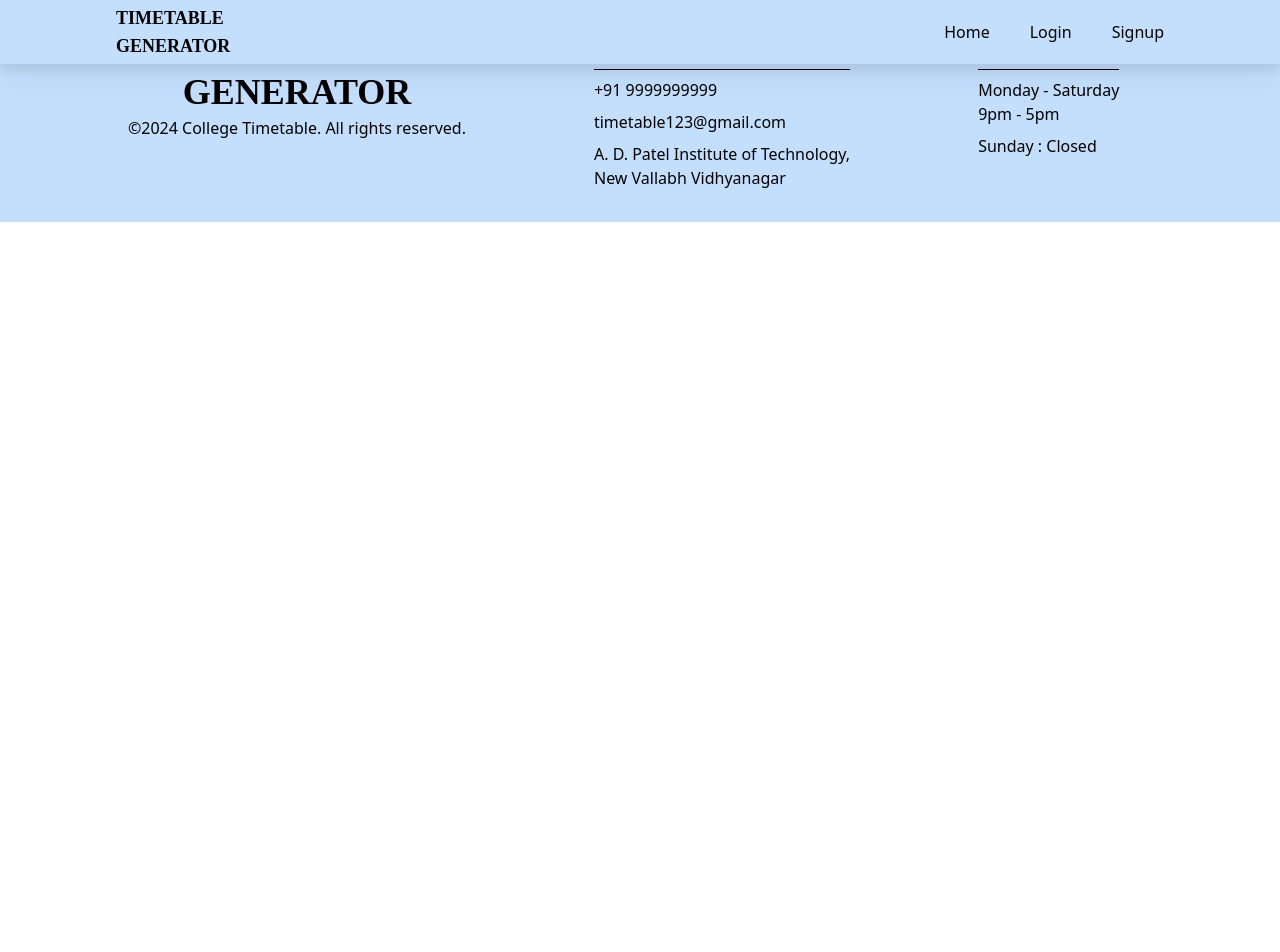
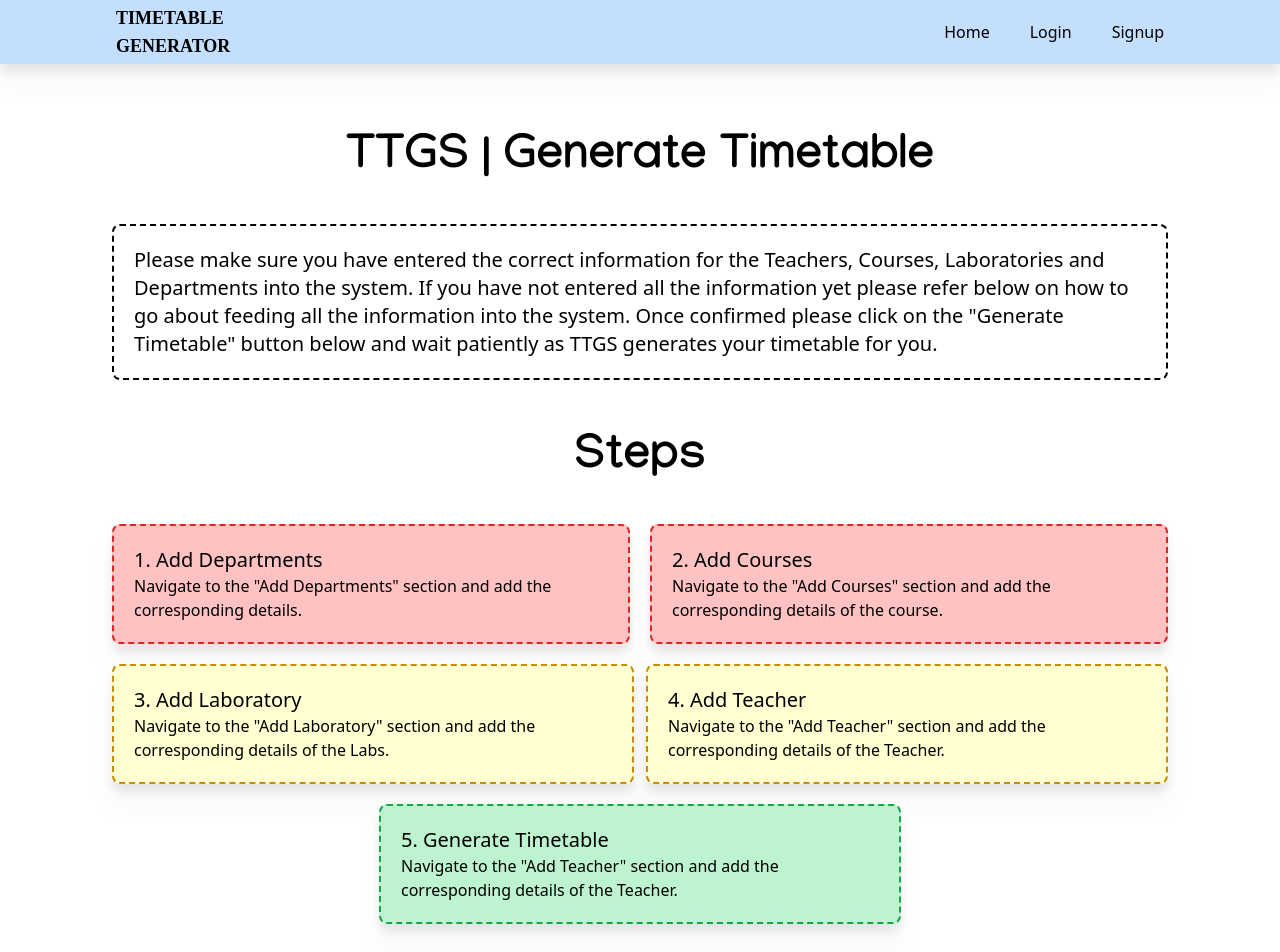
Before and after one commit to MiniProjectTS/frontend, a React (Vite) app: page /getstarted in a window 1280 px wide. Shown: the top 952 px of the page. Before the commit the page ends 800 px from the top, so only its background shows below. Built offline with nearby package versions, Linux system fonts and the light colour scheme; a web font is replaced by a local one.

Commit message:
28_march

```diff
--- a/src/App.jsx
+++ b/src/App.jsx
@@ -10,6 +10,8 @@ import AddDepartment from './screens/AddDepartment';
 import AddCourse from './screens/AddCourse';
 import AddLab from './screens/AddLab';
 import AddTeacher from './screens/AddTeacher';
+import GetStarted from './screens/GetStarted';
+import Error from './screens/Error';
 
 export default function App() {
  return (
@@ -24,6 +26,8 @@ export default function App() {
           <Route path='/add-course' element={<AddCourse />} />
           <Route path='/add-lab' element={<AddLab />} />
           <Route path='/add-teacher' element={<AddTeacher />} />
+          <Route path='/getstarted' element={<GetStarted/>}/>
+          <Route path='*' element={<Error/>}/>
         </Routes>
         <Footer />
       </Router>
--- a/src/components/Navbar.jsx
+++ b/src/components/Navbar.jsx
@@ -30,6 +30,7 @@ export default function Navbar() {
             <ul className='flex gap-10 justify-center'>
               {isAuthenticated ? (
                 <>
+                <li><Link to={'/getstarted'}>GetStarted</Link></li>
                  <li><Link to={'/add-department'}>Add Department</Link></li>
                  <li><Link to={'/add-course'}>Add Course</Link></li>
                  <li><Link to={'/add-lab'}>Add Lab</Link></li>
--- /dev/null
+++ b/src/components/Stepscard.jsx
@@ -0,0 +1,12 @@
+import React from 'react'
+
+function Stepscard({className, title, text}) {
+  return (
+    <div className={`p-5 border-2 border-dashed rounded-lg drop-shadow-xl ${className}`}>
+       <p className=' flex flex-wrap font-medium text-xl'>{title}</p>
+       <p className='flex flex-wrap font-light'>{text}</p>
+    </div>
+  )
+}
+
+export default Stepscard
--- a/src/screens/AddDepartment.jsx
+++ b/src/screens/AddDepartment.jsx
@@ -26,10 +26,13 @@ const AddDepartment = () => {
     e.preventDefault();
 
     try {
-      console.log(selectedOption);
+      const jwtToken = localStorage.getItem('jwt_token');
 
-      const response = await axios.post('http://localhost:8080/api/departments', selectedOption);
-
+      const response = await axios.post('http://localhost:8080/api/departments', selectedOption,{
+        headers: {
+          Authorization: `Bearer ${jwtToken}`,
+        },
+      });
       if (response.status == 201) {
         navigate('/add-course')
       }
--- /dev/null
+++ b/src/screens/Error.jsx
@@ -0,0 +1,13 @@
+import React from 'react'
+
+function Error() {
+    return (
+        <div className='mx-20 lg:mx-28 pt-24 min-h-screen'>
+            <div className=' flex font-PrimaryFont font-bold text-5xl items-center justify-center'>
+                404 Page Not Found
+            </div>
+        </div>
+    )
+}
+
+export default Error
--- a/src/screens/GetStarted.jsx
+++ b/src/screens/GetStarted.jsx
@@ -0,0 +1,70 @@
+import React from 'react'
+import Stepscard from '../components/Stepscard'
+
+const GetStarted = () => {
+    return (
+        <div className='mx-20 lg:mx-28 pt-24 min-h-screen my-10'>
+            <div className='flex font-PrimaryFont font-bold text-5xl items-center justify-center'>
+                TTGS | Generate Timetable
+            </div>
+            <div className='flex flex-wrap text-xl font-light mt-10 border-2 border-dashed border-black p-5 rounded-lg  '>
+                Please make sure you have entered the correct information for the Teachers,
+                Courses, Laboratories and Departments into the system. If you
+                have not entered all the information yet please refer below on how to go about
+                feeding all the information into the system. Once confirmed please click on the
+                "Generate Timetable" button below and wait patiently as TTGS generates your
+                timetable for you.
+            </div>
+            <div className='flex font-PrimaryFont font-bold text-5xl items-center justify-center mt-14'>
+                Steps
+            </div>
+            <div className='flex flex-col gap-5 mt-10'>
+                <div className=' grid grid-cols-12 gap-5'>
+                    <div className=' col-span-6'>
+                        <Stepscard
+                            className="bg-MyRed border-red-600"
+                            title="1. Add Departments"
+                            text={`Navigate to the "Add Departments" section and add the corresponding details.`}
+                        />
+                    </div>
+                    <div className=' col-span-6'>
+                    <Stepscard
+                            className="bg-MyRed border-red-600"
+                            title="2. Add Courses"
+                            text={`Navigate to the "Add Courses" section and add the corresponding details of the course.`}
+                        />
+                    </div>
+                </div>
+                <div className=' grid grid-cols-12 gap-3'>
+                    <div className=' col-span-6'>
+                        <Stepscard
+                            className="bg-MyYello border-yellow-600"
+                            title="3. Add Laboratory"
+                            text={`Navigate to the "Add Laboratory" section and add the corresponding details of the Labs.`}
+                        />
+                    </div>
+                    <div className=' col-span-6'>
+                    <Stepscard
+                            className="bg-MyYello border-yellow-600"
+                            title="4. Add Teacher"
+                            text={`Navigate to the "Add Teacher" section and add the corresponding details of the Teacher.`}
+                        />
+                    </div>
+                </div>
+                <div className=' grid grid-cols-12 gap-3'>
+                    <div className=' col-span-3'>
+                    </div>
+                    <div className=' col-span-6'>
+                    <Stepscard
+                            className="bg-MyGreen border-green-600"
+                            title="5. Generate Timetable"
+                            text={`Navigate to the "Add Teacher" section and add the corresponding details of the Teacher.`}
+                        />
+                    </div>
+                </div>
+            </div>
+        </div>
+    )
+}
+
+export default GetStarted
--- a/src/screens/Login.jsx
+++ b/src/screens/Login.jsx
@@ -25,7 +25,7 @@ export default function Login() {
         localStorage.setItem('jwt_token', jwtToken);
         localStorage.setItem('username', username);
 
-        navigate('/add-department');
+        navigate('/getstarted');
 
       } else {
         setErrorMessage('Invalid Credential');
```
